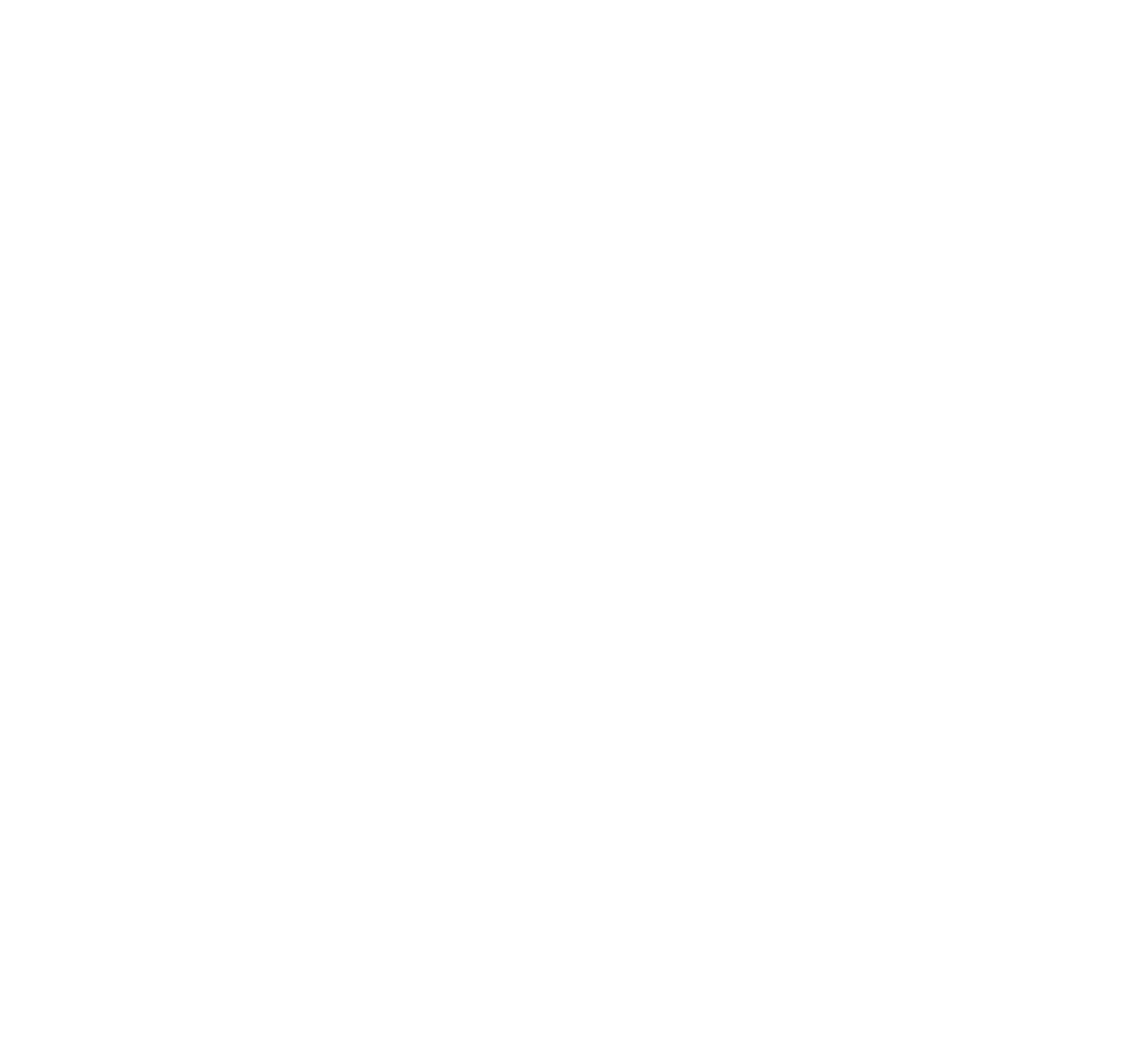
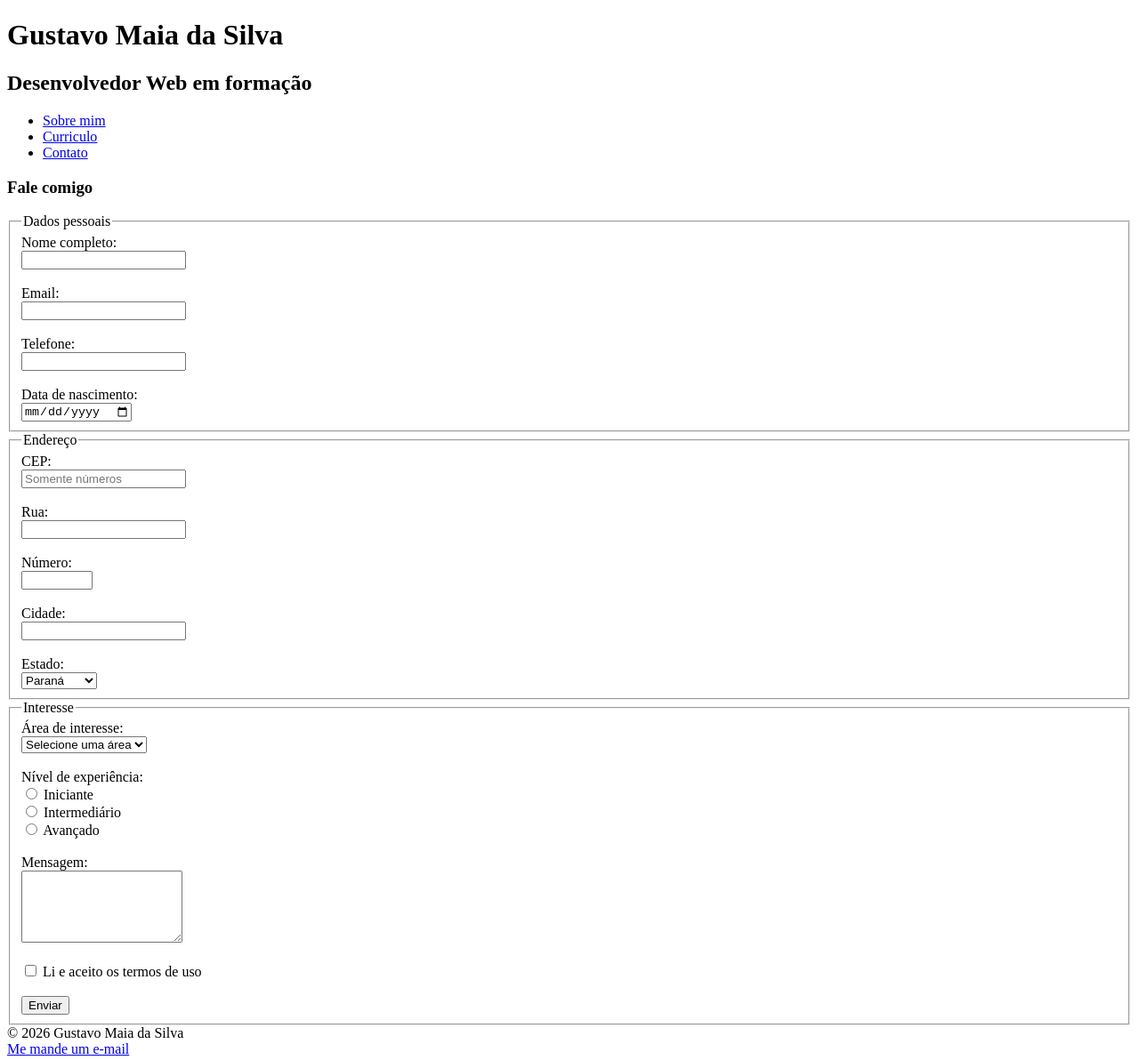
Before and after one commit to gustavin002/meu-portfolio, a plain HTML site: page contato.html in a window 1280 px wide. Shown: the whole page at 89% size. Before the commit the page ends 800 px from the top, so only its background shows below. Drawn offline with Linux system fonts and the light colour scheme.

Commit message:
feat: realizei os exercicios até o 4

```diff
--- a/contato.html
+++ b/contato.html
@@ -1,5 +1,112 @@
-<html lang="pt-BR" xmlns:th="http://www.thymeleaf.org">
-
-
-
+<!DOCTYPE html>
+<html lang="pt-BR">
+<head>
+    <meta charset="UTF-8">
+    <meta name="viewport" content="width=device-width, initial-scale=1.0">
+    <title>Contato</title>
+</head>
+<body>
+    <header>
+        <h1>Gustavo Maia da Silva</h1>
+        <h2>Desenvolvedor Web em formação</h2>
+        <nav>
+            <ul>
+                <li><a href="index.html">Sobre mim</a></li>
+                <li><a href="curriculo.html">Curriculo</a></li>
+                <li><a href="contato.html">Contato</a></li>
+            </ul>
+        </nav>
+    </header>
+    <main>
+        <section>
+            <h3>Fale comigo</h3>
+            <form action="#" method="post">
+                <fieldset>
+                    <legend>Dados pessoais</legend>
+                    <label for="nome_completo">Nome completo:</label>
+                    <br>
+                    <input type="text" id="nome_completo" name="nome_completo" minlength="3" required>
+                    <br><br>
+                    <label for="email">Email:</label>
+                    <br>
+                    <input type="email" id="email" name="email" required>
+                    <br><br>
+                    <label for="telefone">Telefone:</label>
+                    <br>
+                    <input type="tel" id="telefone" name="telefone">
+                    <br><br>
+                    <label for="data_nascimento">Data de nascimento:</label>
+                    <br>
+                    <input type="date" id="data_nascimento" name="data_nascimento">
+                </fieldset>
+                <fieldset>
+                    <legend>Endereço</legend>
+                    <label for="CEP">CEP:</label>
+                    <br>
+                    <input type="text" id="CEP" name="CEP" pattern="[0-9]{8}" placeholder="Somente números" title="Digite exatamente 8 dígitos numéricos, sem pontos ou hífen." required>
+                    <br><br>
+                    <label for="Rua">Rua:</label>
+                    <br>
+                    <input type="text" id="Rua" name="Rua">
+                    <br><br>
+                    <label for="Numero">Número:</label>
+                    <br>
+                    <input type="number" id="Numero" name="Numero" min="1" max="99999">
+                    <br><br>
+                    <label for="Cidade">Cidade:</label>
+                    <br>
+                    <input type="text" id="Cidade" name="Cidade">
+                    <br><br>
+                    <label for="Estado">Estado:</label>
+                    <br>
+                    <select id="Estado" name="Estado">
+                        <option value="PR" selected>Paraná</option>
+                        <option value="AL">Alagoas</option>
+                        <option value="AP">Amapá</option>
+                        <option value="AM">Amazonas</option>
+                        <option value="BA">Bahia</option>
+                        <option value="CE">Ceará</option>
+                    </select>
+                </fieldset>
+                <fieldset>
+                    <legend>Interesse</legend>
+                    <label for="area_interesse">Área de interesse:</label>
+                    <br>
+                    <select id="area_interesse" name="Área_interesse" required>
+                        <option value="">Selecione uma área</option>
+                        <option value="Front-end">Front-end</option>
+                        <option value="Back-end">Back-end</option>
+                        <option value="Banco-de-dados">Banco de Dados</option>
+                        <option value="Full-stack">Full stack</option>
+                    </select>
+                    <br><br>
+                    <span>Nível de experiência:</span>
+                    <br>
+                    <input type="radio" id="iniciante" name="Nível_experiencia" value="Iniciante">
+                    <label for="iniciante">Iniciante</label>
+                    <br>
+                    <input type="radio" id="intermediario" name="Nível_experiencia" value="Intermediário">
+                    <label for="intermediario">Intermediário</label>
+                    <br>
+                    <input type="radio" id="avancado" name="Nível_experiencia" value="Avançado">
+                    <label for="avancado">Avançado</label>
+                    <br><br>
+                    <label for="mensagem">Mensagem:</label>
+                    <br>
+                    <textarea id="mensagem" name="mensagem" rows="5" maxlength="500"></textarea>
+                    <br><br>
+                    <input type="checkbox" name="aceito" id="aceito" required>
+                    <label for="aceito">Li e aceito os termos de uso</label>
+                    <br><br>
+                    <button type="submit">Enviar</button>
+                </fieldset>
+            </form>
+        </section>
+    </main>
+    <footer>
+        © 2026 Gustavo Maia da Silva
+        <br>
+        <a href="mailto:gustavomaia957@gmail.com">Me mande um e-mail</a>
+    </footer>
+</body>
 </html>
```
Also changed, not shown: curriculo.html (+5 -5 lines), index.html (+10 -4 lines).
